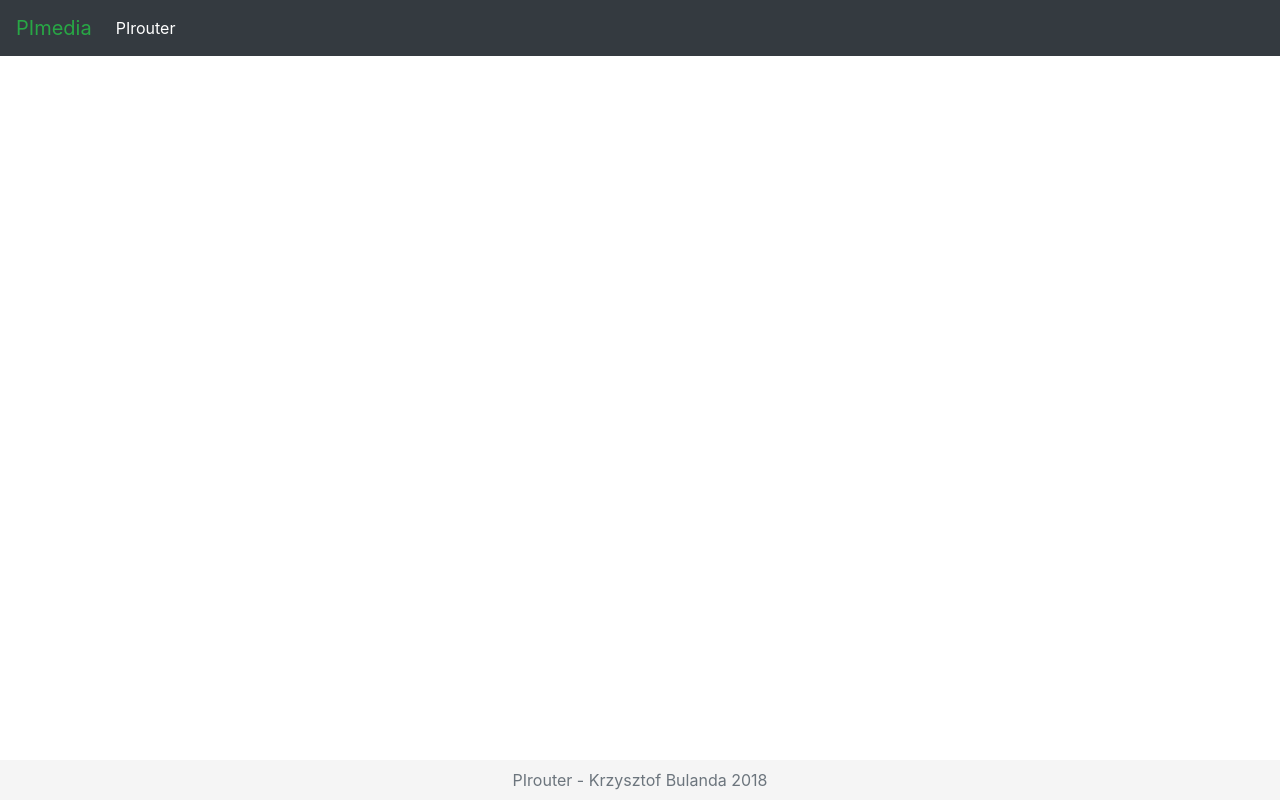
After one commit to KBTMPL/PIrouter, a PHP site: page /PImedia.php in a window 1280 px wide. The commit adds this page. Run offline with PHP 8.4, Linux system fonts and the light colour scheme.

Commit message:
#11 commit

```diff
--- /dev/null
+++ b/PImedia.php
@@ -0,0 +1,75 @@
+<?php
+    session_start();
+/*
+    if(!isset($_SESSION['login'])) {
+        header('LOCATION:index.php'); die();
+    }
+*/
+
+
+?>
+<!DOCTYPE html>
+<html lang="pl">
+<head>
+	<meta charset="utf-8">
+	<meta name="viewport" content="width=device-width, initial-scale=1, shrink-to-fit=no">
+	<meta name="description" content="">
+	<meta name="author" content="">
+
+	<title>PImedia</title>
+
+	<!-- Chrome, Firefox OS and Opera -->
+	<meta name="theme-color" content="#343a40">
+	<!-- Windows Phone -->
+	<meta name="msapplication-navbutton-color" content="#343a40">
+	<!-- iOS Safari -->
+	<meta name="apple-mobile-web-app-status-bar-style" content="black-translucent">
+
+	<link rel="stylesheet" href="bootstrap.min.css">
+	<link href="style.css" rel="stylesheet">
+</head>
+
+<body>
+
+	<header id="TOP">
+		<nav class="navbar navbar-expand-md navbar-dark fixed-top bg-dark">
+
+			<a class="navbar-brand text-success active" href="#TOP">PImedia</a>
+
+			<button class="navbar-toggler" type="button" data-toggle="collapse" data-target="#navbarCollapse" aria-controls="navbarCollapse" aria-expanded="false" aria-label="Toggle navigation">
+				<span class="navbar-toggler-icon"></span>
+			</button>
+
+			<div class="collapse navbar-collapse" id="navbarCollapse">
+				<ul class="navbar-nav mr-auto">
+
+                    <li class="nav-item">
+						<a class="<?php if(!isset($_SESSION['guest']) && isset($_SESSION['login'])) { echo('text-danger'); } elseif(isset($_SESSION['guest']) && isset($_SESSION['login'])) { echo('text-warning'); } ?> nav-link active" href="admin.php">PIrouter</a>
+                    </li>
+
+				</ul>
+			</div>
+		</nav>
+	</header>
+
+
+	<main class="container">
+
+
+
+</main>
+
+	<footer class="footer">
+		<div class="container">
+			<span class="text-muted"><a class="text-muted" target="_blank" href="https://github.com/KBTMPL/PIrouter">PIrouter</a> - Krzysztof Bulanda 2018</span>
+		</div>
+    </footer>
+
+	<script src="jquery-3.3.1.js"></script>
+    <script src="popper.min.js"></script>
+    <script src="bootstrap.min.js"></script>
+	<script>
+
+	</script>
+</body>
+</html>
--- a/admin.php
+++ b/admin.php
@@ -40,7 +40,7 @@
 	<header id="TOP">
 		<nav class="navbar navbar-expand-md navbar-dark fixed-top bg-dark">
 
-			<a onclick="activate('')" class="navbar-brand <?php if(!isset($_SESSION['guest'])) { echo('text-danger'); } else { echo('text-success'); } ?>" href="#TOP">PIrouter</a>
+			<a onclick="activate('')" class="navbar-brand <?php if(!isset($_SESSION['guest']) && isset($_SESSION['login'])) { echo('text-danger'); } elseif(isset($_SESSION['guest']) && isset($_SESSION['login'])) { echo('text-warning'); } ?>" href="#TOP">PIrouter</a>
 
 			<button class="navbar-toggler" type="button" data-toggle="collapse" data-target="#navbarCollapse" aria-controls="navbarCollapse" aria-expanded="false" aria-label="Toggle navigation">
 				<span class="navbar-toggler-icon"></span>
@@ -49,6 +49,9 @@
 			<div class="collapse navbar-collapse" id="navbarCollapse">
 				<ul class="navbar-nav mr-auto">
 
+                    <li class="nav-item">
+						<a class="text-success nav-link active" href="PImedia.php">PImedia</a>
+                    </li>
 					<li class="nav-item" id="stat">
 						<a class="nav-link" onclick="activate('stat')"  href="#STAT">Status</a>
 					</li>
@@ -349,6 +352,7 @@
 			window.alert("Test prędkości w trakcie - odczekaj mniej niż minutę.");
 			setTimeout(function(){
 			update_test_image();
+			$(test).show();
 			}, tSpeedTest);
 
 
```
Also changed, not shown: index.php (+15 -1 lines), testoutput.png, 2 other files.
